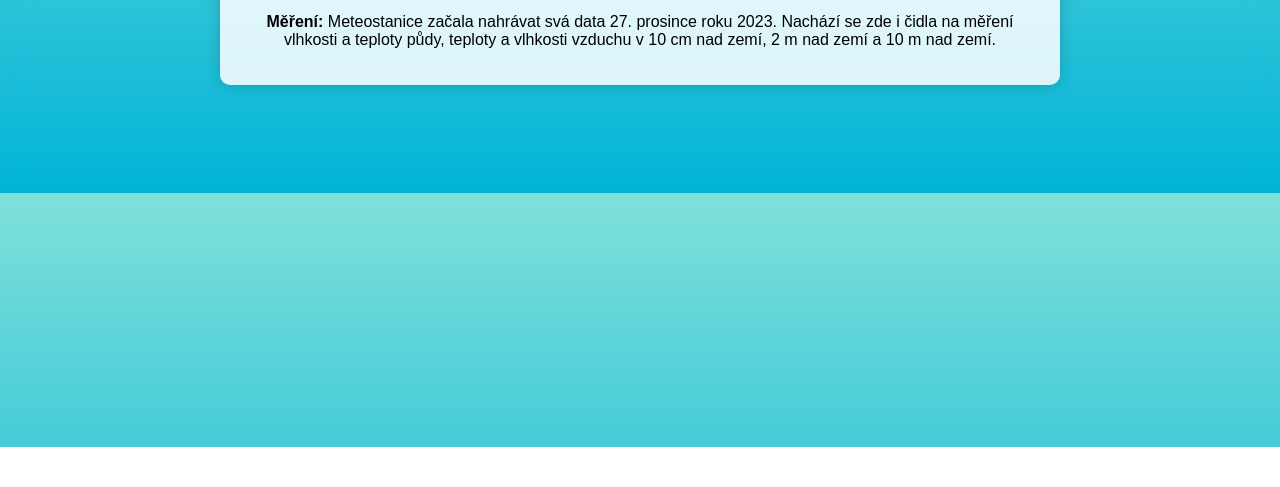
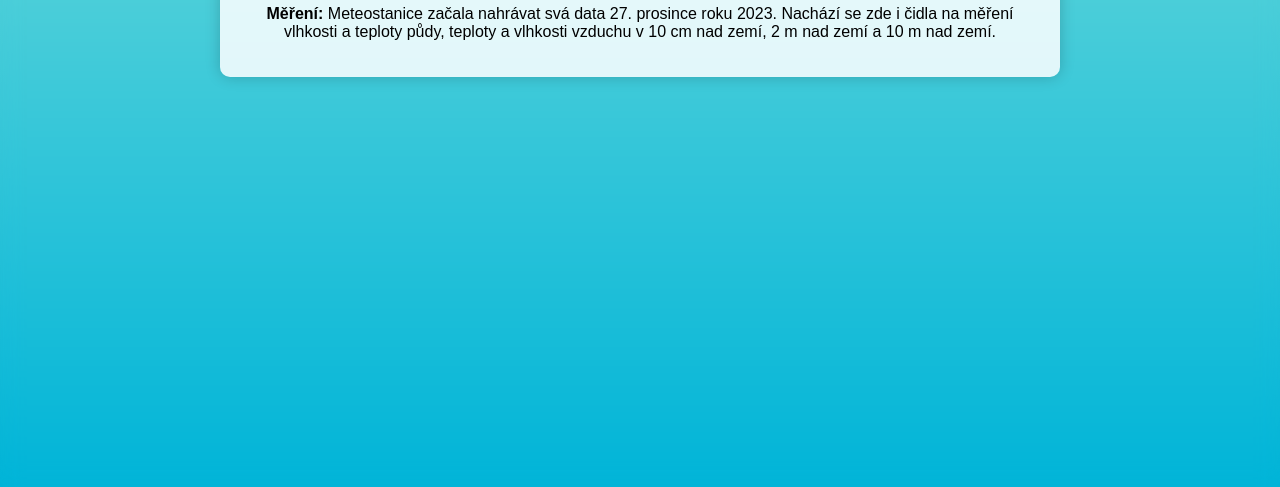
Before and after one commit to Meteostanice-Podlesi/Meteostanice-Stare-Podlesi, a plain HTML site: page index.html in a window 1280 px wide. Shown: the part 353-840 px from the top of the page. Before the commit the page ends 800 px from the top, so only its background shows below. Drawn offline with Linux system fonts and the light colour scheme.

Commit message:
Update index.html

```diff
--- a/index.html
+++ b/index.html
@@ -8,9 +8,11 @@
         body {
             font-family: Arial, sans-serif;
             text-align: center;
-            background: linear-gradient(to top, #00b4d8, #80e0d9); /* Tyrkysová přechod od tmavé na světlou odspoda nahoru */
+            background: linear-gradient(to top, #00b4d8, #80e0d9); /* Plynulý přechod mezi tyrkysovou od tmavé na světlou */
             padding: 20px;
             position: relative;
+            margin: 0;
+            min-height: 100vh;
         }
         body::before {
             content: "";
```
